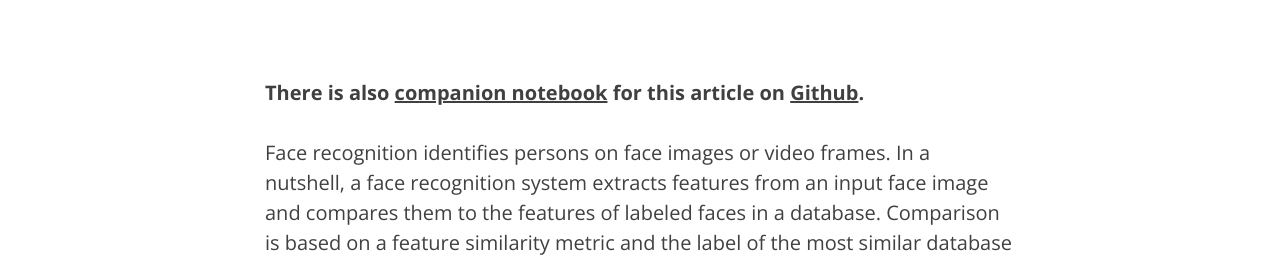
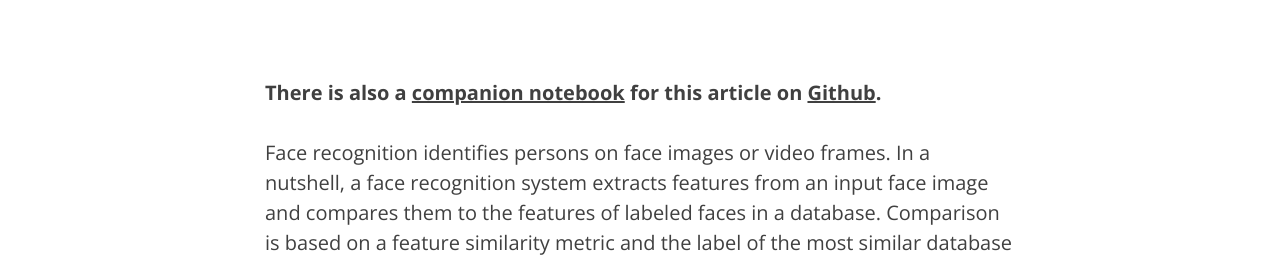
Before and after one commit to krasserm/krasserm.github.io, a Jekyll site: the page built from _posts/2018-02-07-deep-face-recognition.md, in a window 1280 px wide and 900 px high, scrolled down 355 px. Shown: the part 181-443 px from the top of the window. Built offline with Jekyll 4.4.1, drawn with Linux system fonts in a browser that asks for light colours; formulas are drawn with MathJax 3; comment, search, counter and statistics services are not loaded.

Commit message:
Fix typo

```diff
--- a/_posts/2018-02-07-deep-face-recognition.md
+++ b/_posts/2018-02-07-deep-face-recognition.md
@@ -6,7 +6,7 @@ author: "Martin Krasser"
 header-img: "img/distributed.png"
 ---
 
-**There is also [companion notebook](http://nbviewer.jupyter.org/github/krasserm/face-recognition/blob/master/face-recognition.ipynb?flush_cache=true) for this article on [Github](https://github.com/krasserm/face-recognition).**
+**There is also a [companion notebook](http://nbviewer.jupyter.org/github/krasserm/face-recognition/blob/master/face-recognition.ipynb?flush_cache=true) for this article on [Github](https://github.com/krasserm/face-recognition).**
 
 Face recognition identifies persons on face images or video frames. In a nutshell, a face recognition system extracts features from an input face image and compares them to the features of labeled faces in a database. Comparison is based on a feature similarity metric and the label of the most similar database entry is used to label the input image. If the similarity value is below a certain threshold the input image is labeled as *unknown*. Comparing two face images to determine if they show the same person is known as face verification.
 
```
